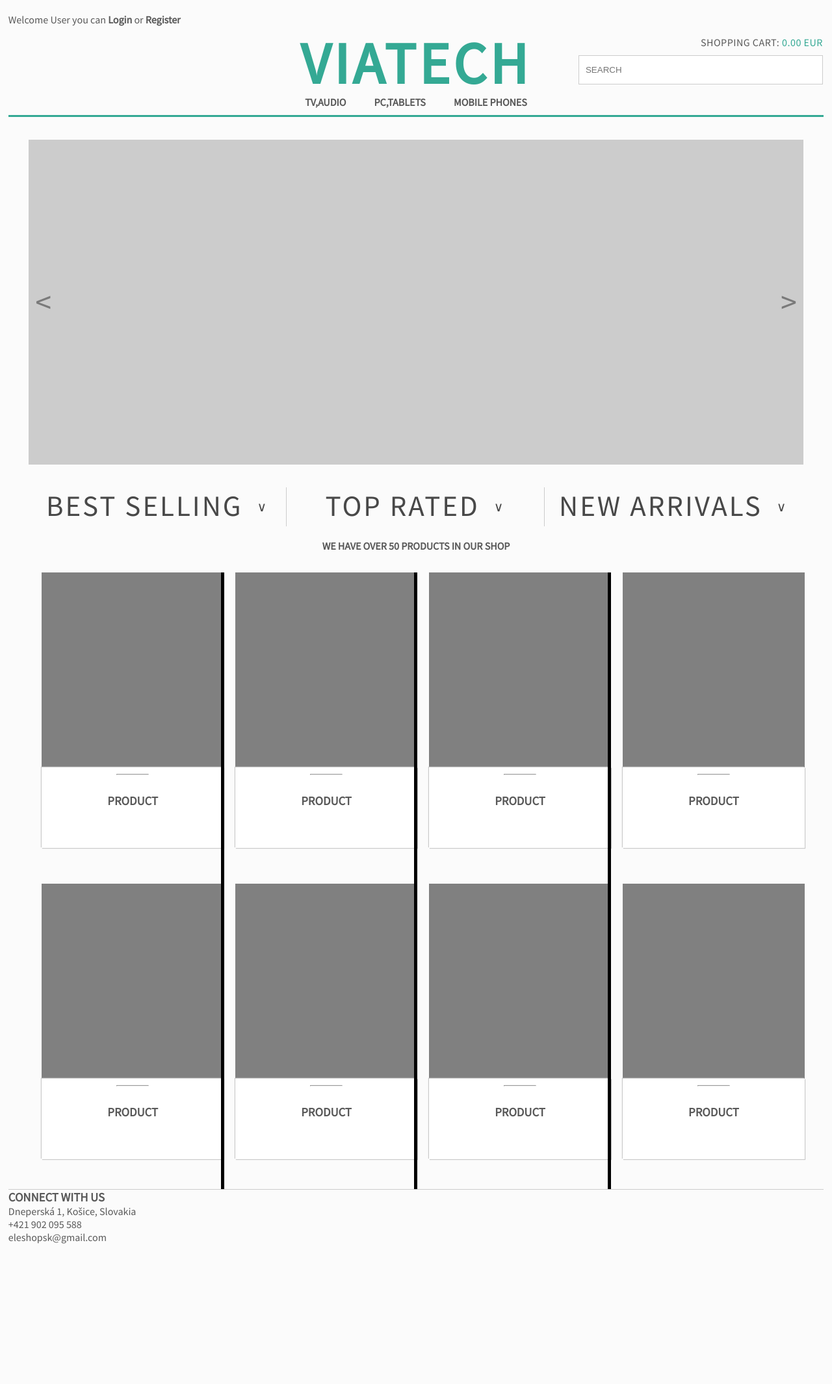
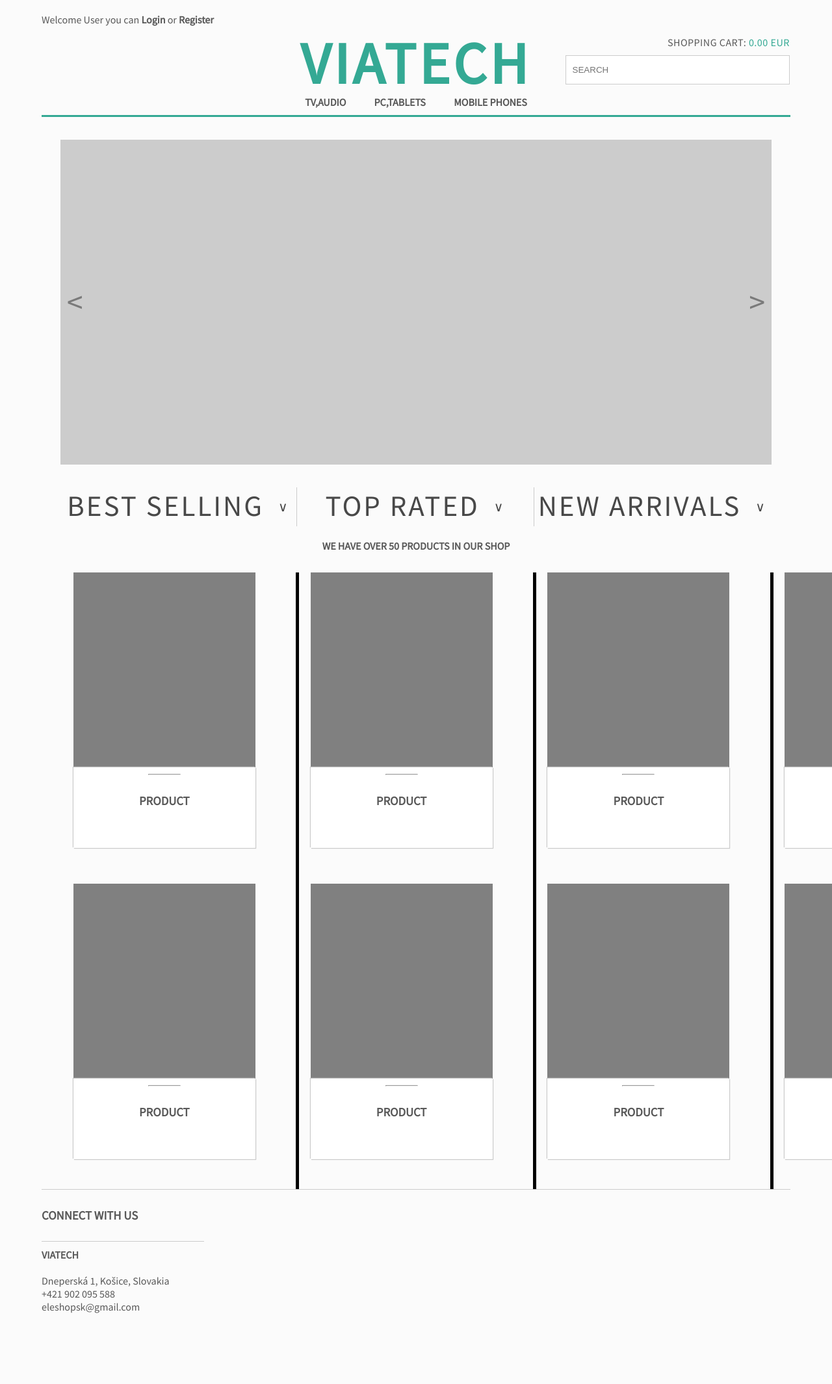
Before and after one commit to parohy/ProjektX, a PHP site: page /newDesign/index.php in a window 1280 px wide; the page is wider, and only the part inside the window is pictured. Shown: that part at 65% size. Run offline with PHP 8.4, Linux system fonts and the light colour scheme.

Commit message:
Design footer

```diff
--- a/newDesign/index.php
+++ b/newDesign/index.php
@@ -145,6 +145,9 @@
     <footer class="footer">
         <h3>CONNECT WITH US</h3>
         <p>
+            <b>VIATECH</b>
+            <br>
+            <br>
             Dneperská 1, Košice, Slovakia<br>
             +421 902 095 588<br>
             eleshopsk@gmail.com
--- a/newDesign/libraries/css/main.css
+++ b/newDesign/libraries/css/main.css
@@ -243,8 +243,21 @@ body {
     border-top: 1px solid #ccc;
 }
 
+.footer h3 {
+    display: block;
+    width: 250px;
+    height: 80px;
+    line-height: 80px;
+    vertical-align: middle;
+    border-bottom: 1px solid #ccc;
+}
+
+.footer p {
+    margin-top: 10px;
+}
+
 @media screen and (max-width: 1650px) {
     .container {
-        width: 98%;
+        width: 90%;
     }
 }
```
